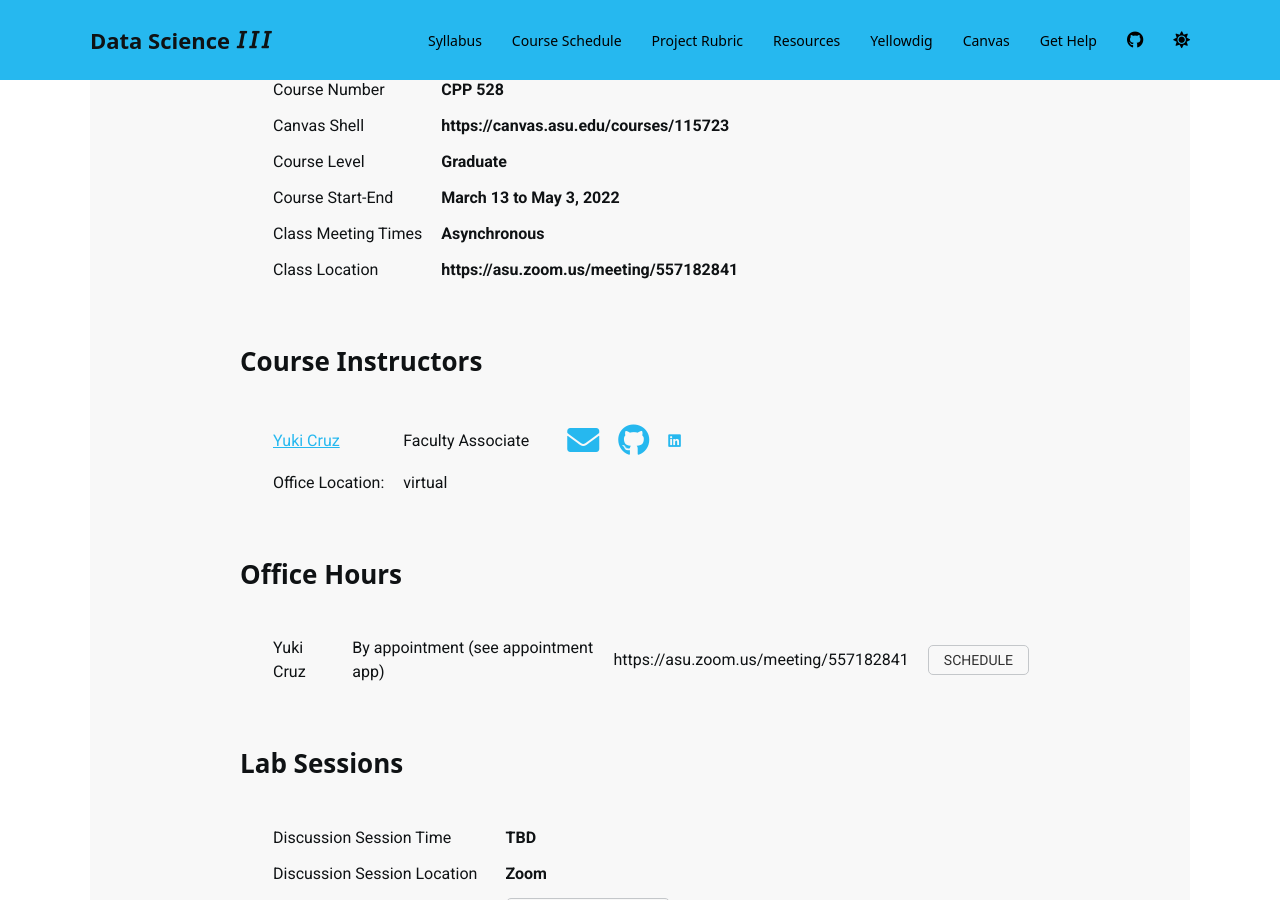
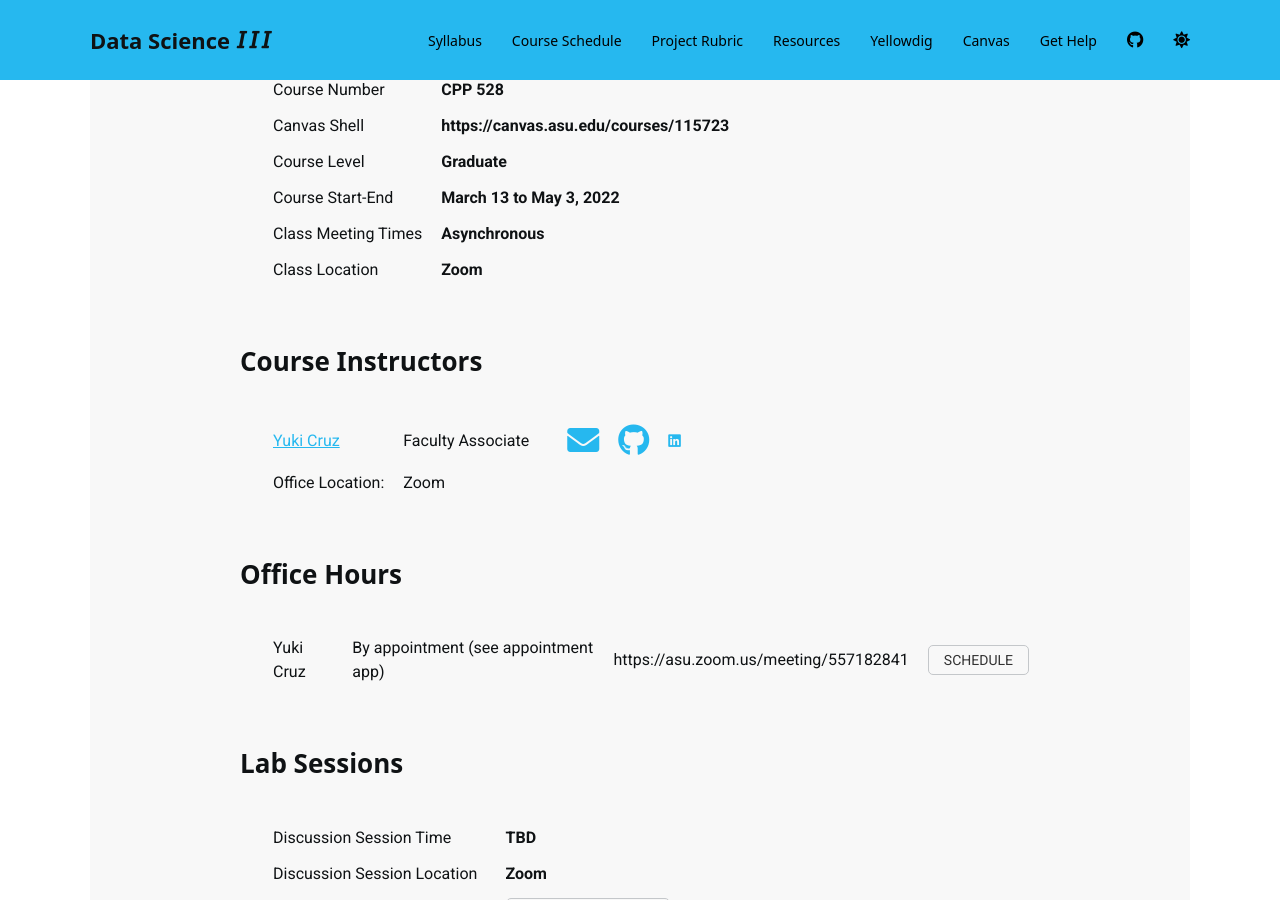
Before and after one commit to Watts-College/cpp-528-spr-2022, a Jekyll site: the page built from index.md, in a window 1280 px wide and 900 px high, scrolled down 975 px. Built offline with Jekyll 4.4.1, drawn with Linux system fonts in a browser that asks for light colours; nearby versions of some CDN libraries; a script bundle is joined from its source files by our own code; library files that are not in the unit come from our copies; a style sheet for code colours, icons or effects is not loaded.

Commit message:
Update index.md
Updated: "class_meets_where:" , "office_location"

```diff
--- a/index.md
+++ b/index.md
@@ -17,7 +17,7 @@
  course_start_end_dates: March 13 to May 3, 2022
  course_prerequisites:
  class_meets_when:  Asynchronous
- class_meets_where:  'https://asu.zoom.us/meeting/557182841'
+ class_meets_where:  Zoom
  review_sessions_when: TBD
  review_sessions_where: Zoom
  discussion_board_url: 'https://watts-college.github.io/cpp-528-spr-2022/help/'
@@ -26,7 +26,7 @@
 -  name: Yuki Cruz
    title: Faculty Associate
    email: Yuki.Cruz@asu.edu
-   office_location: virtual
+   office_location: Zoom
    website_url:
    github_url: 'https://github.com/yukicruz'
    twitter_url:
```
